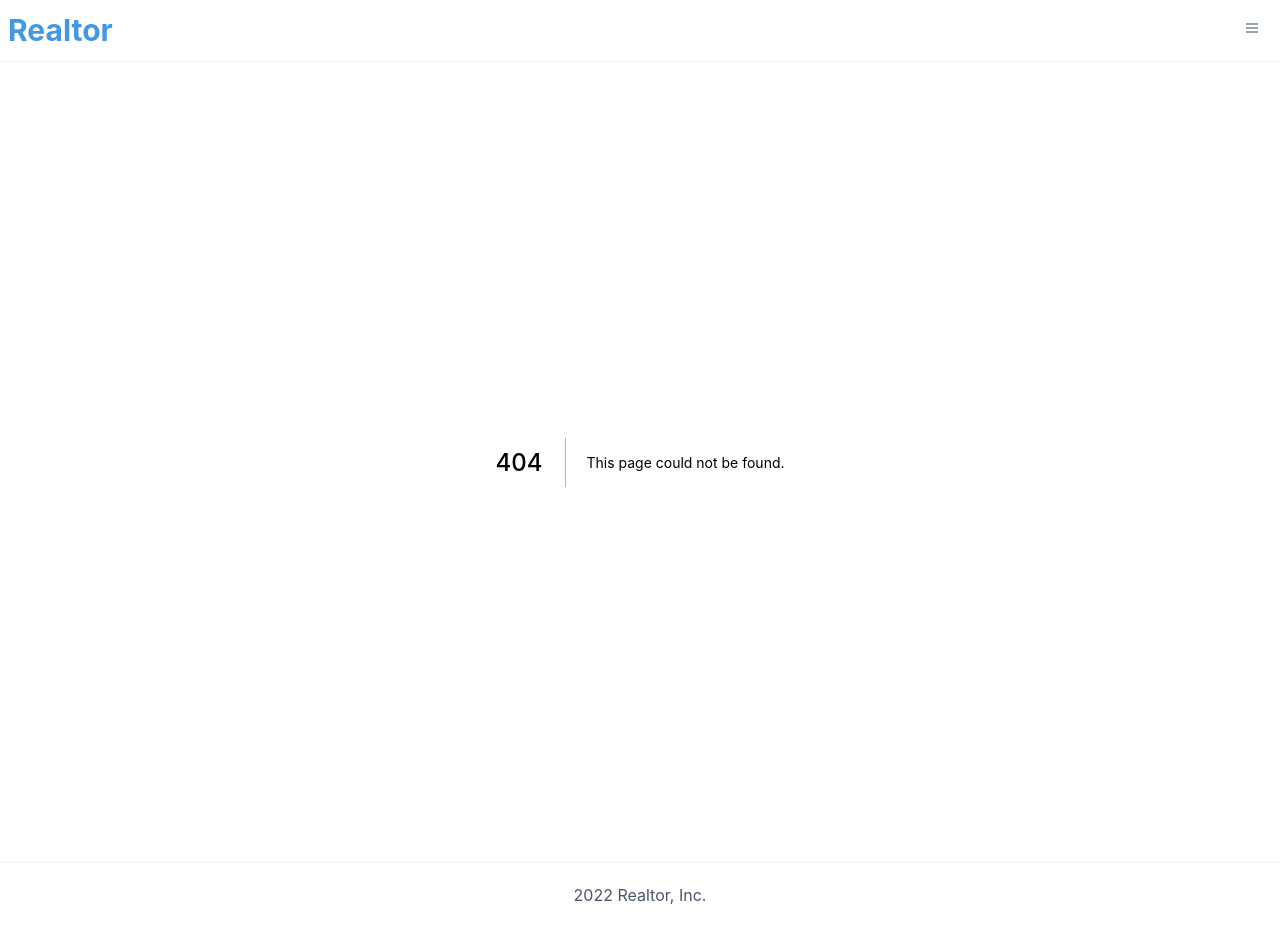
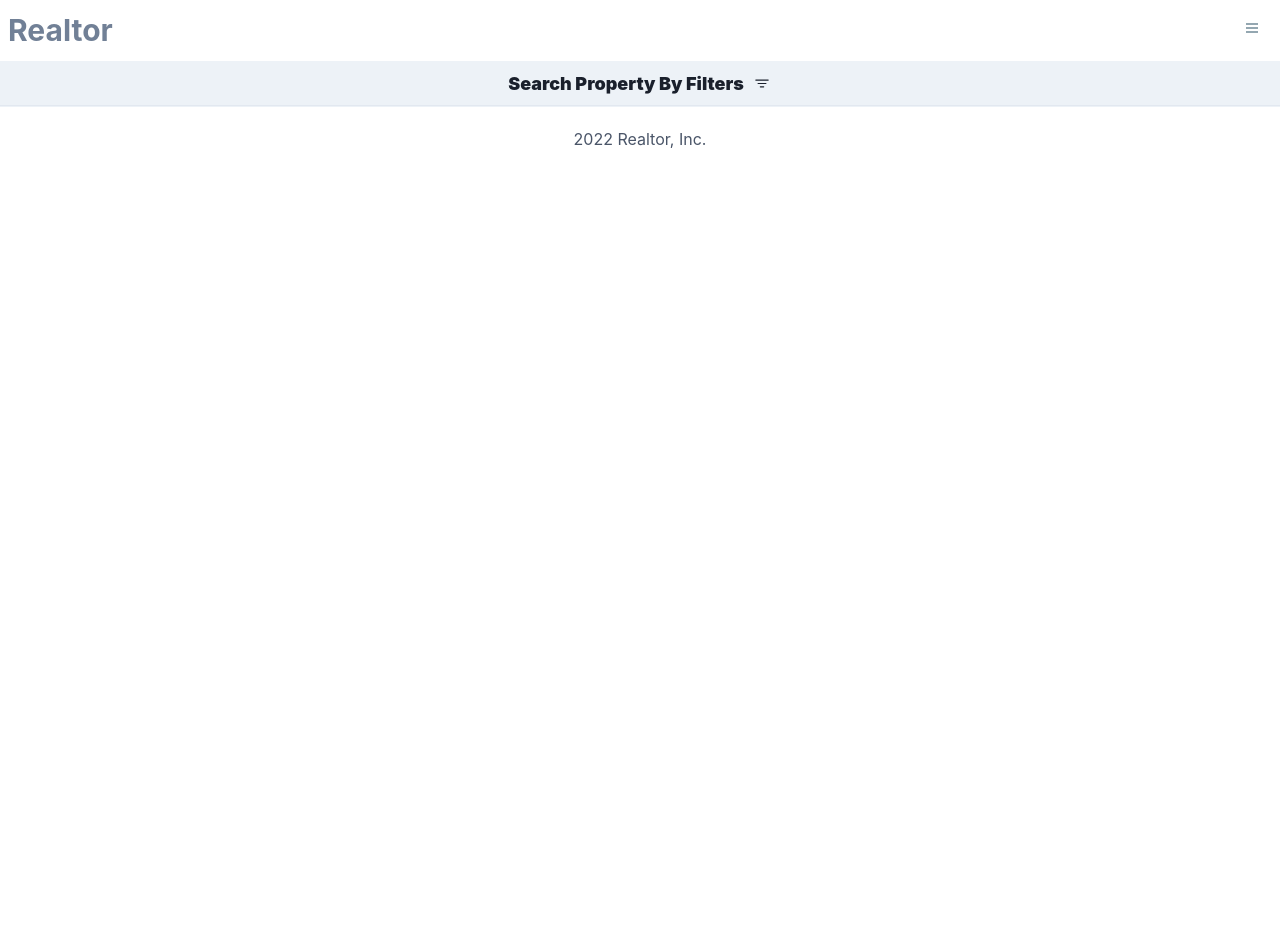
Before and after one commit to ricky-antonio/nextjs-realestate, a Next.js app: page /search in a window 1280 px wide. Before the commit this address had no page. After the commit the page ends 800 px from the top, so only its background shows below. Built offline with nearby package versions, Linux system fonts and the light colour scheme.

Commit message:
add search page

```diff
--- a/components/Layout.jsx
+++ b/components/Layout.jsx
@@ -5,7 +5,7 @@
 import Footer from './Footer';
 
 const Layout = ({ children }) => {
-    console.log({children})
+    // console.log({children})
   return (
     <>
         <Head >
--- a/components/Navbar.jsx
+++ b/components/Navbar.jsx
@@ -7,7 +7,7 @@
 const Navbar = () => {
     return (
         <Flex p="2" borderBottom="1px" borderColor="gray.100">
-            <Box fontSize="3xl" color="blue.400" fontWeight="bold">
+            <Box fontSize="3xl" color="gray.500" fontWeight="bold">
                 <Link href="/" paddingLeft="2">Realtor</Link>
             </Box>
             <Spacer />
--- /dev/null
+++ b/pages/search.js
@@ -0,0 +1,33 @@
+import { useState } from 'react';
+import { useRouter } from 'next/router';
+import Image from 'next/image';
+import { Flex, Box, Text, Icon } from '@chakra-ui/react';
+import { BsFilter } from 'react-icons/bs';
+
+const search = () => {
+
+    const [ searchFilters, setSearchFilters ] = useState(false);
+    const router = useRouter();
+
+    return (
+        <Box>
+            <Flex
+                cursor="pointer"
+                bg="gray.100"
+                borderBottom="1px"
+                borderColor="gray.200"
+                p="2"
+                fontWeight="black"
+                fontSize="lg"
+                justifyContent="center"
+                alignItems="center"
+                onClick={() => setSearchFilters((prevFilters) => !prevFilters)}
+            >
+                <Text>Search Property By Filters</Text>
+                <Icon paddingLeft="2" w="7" as={BsFilter} />
+            </Flex>
+        </Box>
+    )
+}
+
+export default search;
```
